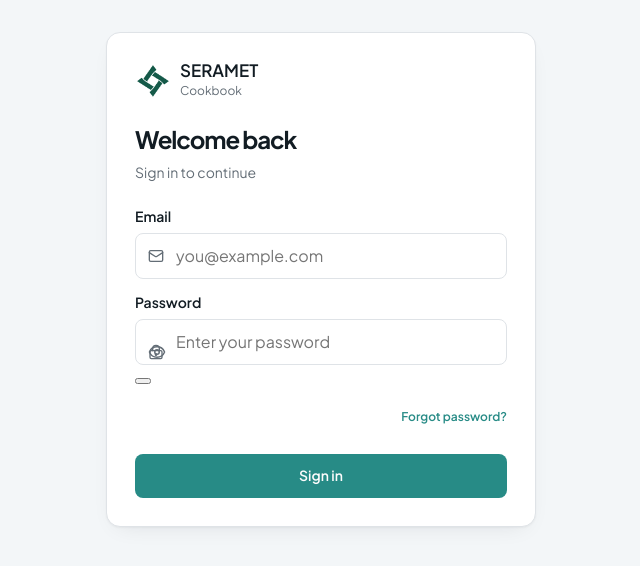
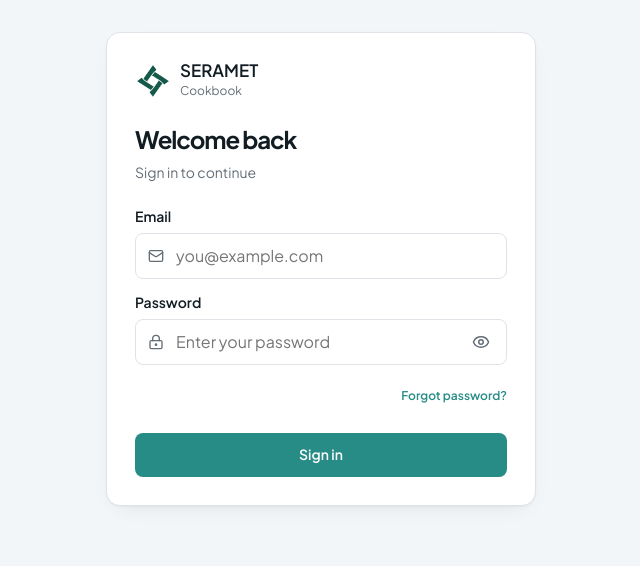
Before and after one commit to Xmanuel01/seramet-cookbook, a React (Vite) app: page / in a window 1280 px wide. Shown: the top 566 px of the page, without its empty margins (319-959 px from the left). Built offline with nearby package versions, Linux system fonts and the light colour scheme; no server answers.

Commit message:
Style accessible password visibility toggle

```diff
--- a/src/styles.css
+++ b/src/styles.css
@@ -1984,3 +1984,33 @@ svg {
 .search-row .secondary-button {
   margin-top: 10px;
 }
+
+/* Compact, mobile-first Cookbook sign-in. Scoped to avoid affecting other forms. */
+.auth-card .auth-password-toggle {
+  position: absolute;
+  top: 50%;
+  right: 4px;
+  transform: translateY(-50%);
+  display: grid;
+  place-items: center;
+  width: 44px;
+  height: 44px;
+  padding: 0;
+  border: 0;
+  border-radius: var(--radius-control);
+  background: transparent;
+  color: var(--muted-foreground);
+  cursor: pointer;
+}
+.auth-card .auth-password-toggle svg {
+  position: static;
+  transform: none;
+  color: inherit;
+}
+.auth-card .auth-password-toggle:focus-visible {
+  outline: 2px solid var(--primary);
+  outline-offset: -3px;
+}
+.auth-card .auth-field input:has(+ .auth-password-toggle) {
+  padding-right: 50px;
+}
```
